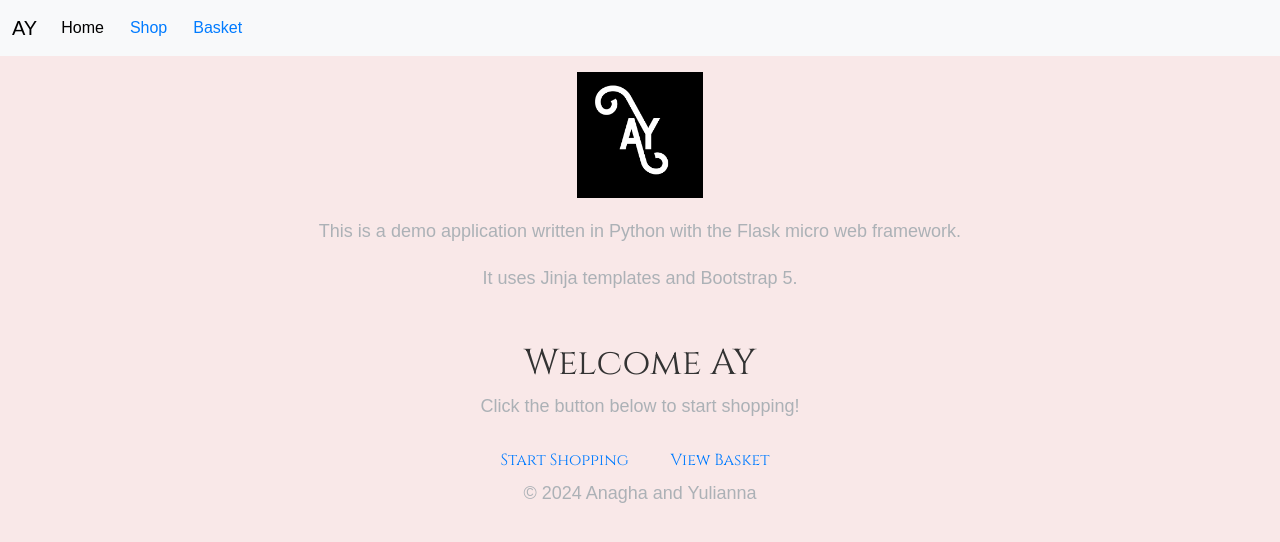
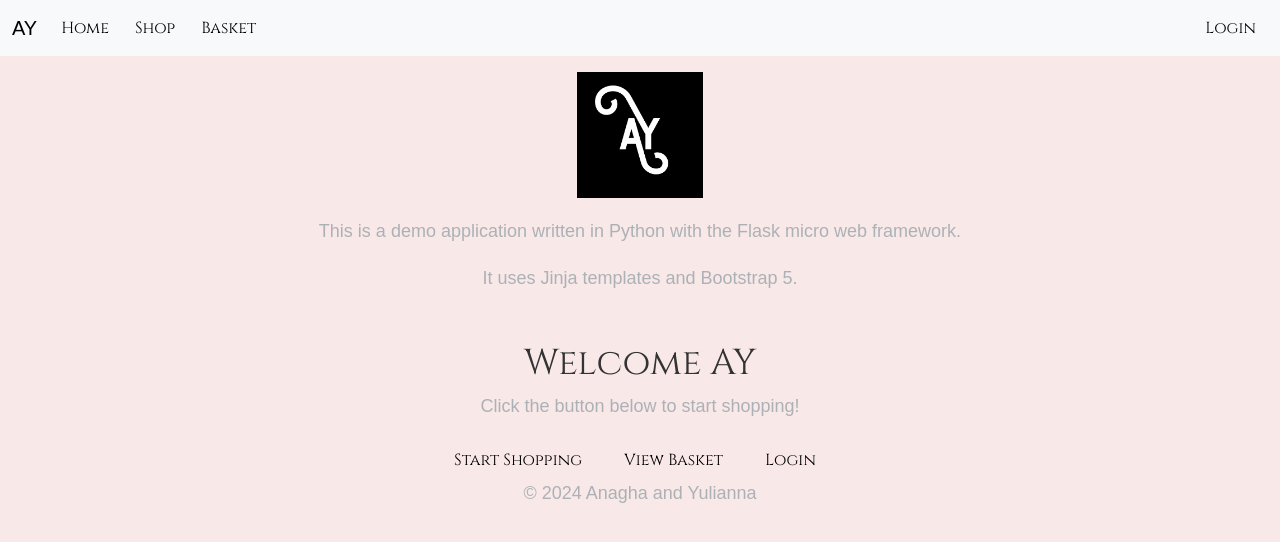
Before and after one commit to yuliannagarcia/week11_homework, a Flask app: page / in a window 1280 px wide. Shown: the top 542 px of the page. Run offline with Flask 3, Linux system fonts and the light colour scheme.

Commit message:
css practice

```diff
--- a/application/routes.py
+++ b/application/routes.py
@@ -3,7 +3,6 @@ from application import app
 from application.data_access import add_product_to_database, remove_product_from_database
 from application.data_access import get_products
 from flask import render_template, request
-
 
 
 @app.route('/')
@@ -13,6 +12,7 @@ def home():
 
 
 PRODUCTS_PER_PAGE = 6
+
 
 @app.route('/index')
 def index():
@@ -32,6 +32,7 @@ def index():
     paginated_products = products[start_index:end_index]
 
     return render_template('index.html', products=paginated_products, total_pages=total_pages, page=page)
+
 
 @app.route('/add_to_basket/<int:product_id>', methods=['POST'])
 def add_to_basket(product_id):
@@ -122,3 +123,21 @@ def checkout():
 
     # Render the checkout template with the total price
     return render_template('checkout.html', total_price=total_price)
+
+
+@app.route('/login', methods=['GET', 'POST'])
+def login():
+    if request.method == 'POST':
+        session['username'] = request.form['username']
+        session['loggedIn'] = True
+        session['role'] = 'admin'  # Assuming role is hardcoded for simplicity
+        return redirect(url_for('all_products'))
+    return render_template('login.html', title="Login")
+
+
+@app.route('/logout')
+def logout():
+    session.pop('username', None)
+    session.pop('role', None)
+    session['loggedIn'] = False
+    return redirect(url_for('all_products'))
--- a/application/static/style.css
+++ b/application/static/style.css
@@ -60,7 +60,7 @@
 
     /* Nav link color */
     .nav-link {
-    color: #007bff;
+        color: black;
     }
 
     .nav-link:hover {
@@ -81,3 +81,15 @@
         background-color: #f8f9fa;
         color:  #f9e8e8;
     }
+
+      .btn-login {
+        font-family: "Cinzel", serif;
+        background-color: transparent;
+        color: Black;
+        border: none;
+    }
+
+    .btn-login:hover {
+        background-color: rgba(255, 255, 255, 0.1);
+        color: #fff;
+    }
--- a/application/templates/home.html
+++ b/application/templates/home.html
@@ -10,5 +10,14 @@
     <li class="nav-item">
       <a class="nav-link btn btn-success cinzel-font" href="{{ url_for('view_basket') }}">View Basket</a>
     </li>
+    {% if session.logged_in %}
+    <li class="nav-item">
+      <a class="nav-link btn btn-info cinzel-font" href="{{ url_for('logout') }}">Logout</a>
+    </li>
+    {% else %}
+    <li class="nav-item">
+      <a class="nav-link btn btn-info cinzel-font" href="{{ url_for('login') }}">Login</a>
+    </li>
+    {% endif %}
   </ul>
 {% endblock %}
--- a/application/templates/layout2.html
+++ b/application/templates/layout2.html
@@ -23,7 +23,7 @@
             <span class="navbar-toggler-icon"></span>
         </button>
         <div class="collapse navbar-collapse" id="navbarSupportedContent">
-            <ul class="navbar-nav me-auto mb-2 mb-lg-0">
+            <ul class="navbar-nav me-auto mb-2 mb-lg-0 cinzel-font">
                 <li class="nav-item">
                     <a class="nav-link active" aria-current="page" href="/home">Home</a>
                 </li>
@@ -34,9 +34,15 @@
                     <a class="nav-link" href="/basket">Basket</a>
                 </li>
             </ul>
+            {% if session.logged_in %}
+            <a class="btn btn-info" href="{{ url_for('logout') }}">Logout</a>
+            {% else %}
+            <a class="btn btn-info btn-login" href="{{ url_for('login') }}">Login</a>
+            {% endif %}
         </div>
     </div>
 </nav>
+
 <!-- First Container -->
 <div class="container-fluid bg-2 text-center">
     <a name="App"></a>
@@ -47,6 +53,7 @@
     <p>This is a demo application written in Python with the Flask micro web framework.</p>
     <p>It uses Jinja templates and Bootstrap 5.</p>
 </div>
+
 <!-- Second Container -->
 <div class="container-fluid bg-3 text-left">
     <a name="prod_info"></a>
```
Also changed, not shown: application/templates/login.html (added, +13 -0 lines). Lines whose indentation alone changed are shown as unchanged.
